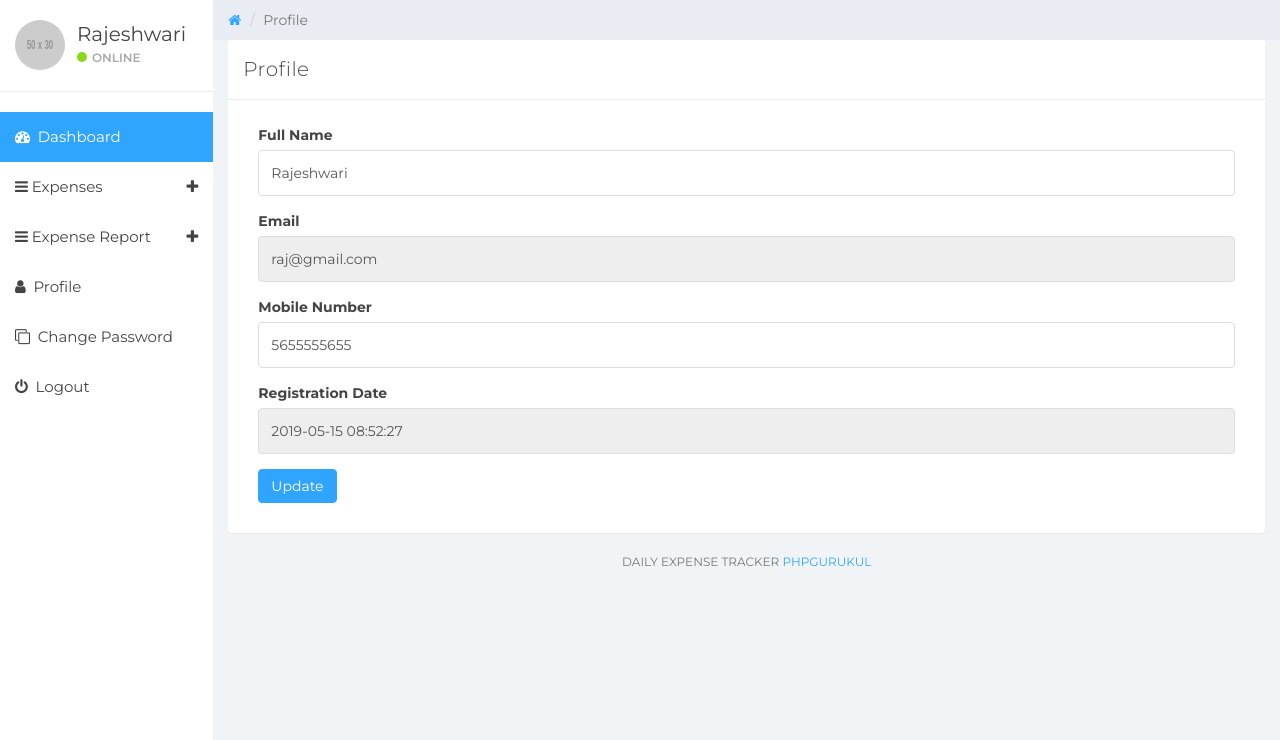
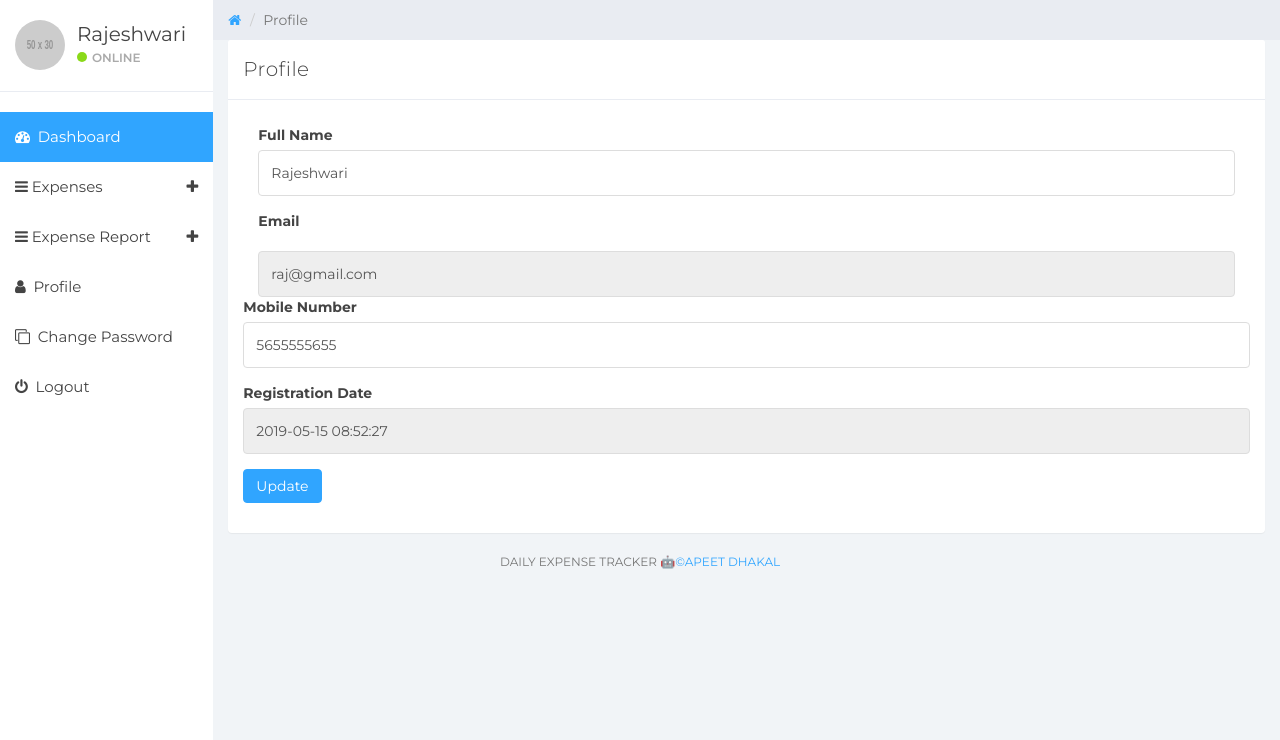
Before and after one commit to apeetdkl/EXPENSES, a PHP site: page /user-profile.php in a window 1280 px wide. Shown: the part 60-800 px from the top of the page. Run offline with PHP 8.4, Linux system fonts and the light colour scheme; a user stored in the database is signed in; data comes from the database, SQL or seed files in the repository; grey boxes labelled with a size stand in for pictures from a placeholder-image service; data that the repository does not hold is empty; some libraries are stand-ins or nearby versions.

Commit message:
Your commit message here

```diff
--- a/dets/dashboard.php
+++ b/dets/dashboard.php
@@ -89,7 +89,7 @@ $sum_yesterday_expense=$result1['yesterdayexpense'];
 					<div class="panel-body easypiechart-panel">
 						<h4>Yesterday's Expense</h4>
 						<div class="easypiechart" id="easypiechart-orange" data-percent="<?php echo $sum_yesterday_expense;?>" ><span class="percent"><?php if($sum_yesterday_expense==""){
-echo "0";
+						echo "0";
 } else {
 echo $sum_yesterday_expense;
 }
--- a/dets/includes/footer.php
+++ b/dets/includes/footer.php
@@ -1,3 +1,3 @@
 <div class="col-sm-12">
-				<p class="back-link">Daily Expense Tracker <a href="https://phpgurukul.com">phpgurukul</a></p>
+				<p class="back-link">Daily Expense Tracker <a href="https://apeetdkl.github.io/PORTFOLIO/">🤖©Apeet Dhakal</a></p>
 			</div>
--- a/dets/register.php
+++ b/dets/register.php
@@ -82,7 +82,7 @@ return true;
 								<button type="submit" value="submit" name="submit" class="btn btn-primary">Register</button><span style="padding-left:250px">
 								<a href="index.php" class="btn btn-primary">Login</a></span>
 							</div>
-							 </fieldset>
+						</fieldset>
 					</form>
 				</div>
 			</div>
--- a/dets/user-profile.php
+++ b/dets/user-profile.php
@@ -82,7 +82,7 @@ while ($row=mysqli_fetch_array($ret)) {
 								</div>
 								<div class="form-group">
 									<label>Email</label>
-<input type="email" class="form-control" name="email" value="<?php  echo $row['Email'];?>" required="true" readonly="true">
+								</div><input type="email" class="form-control" name="email" value="<?php  echo $row['Email'];?>" required="true" readonly="true">
 								</div>
 
 								<div class="form-group">
```
Also changed, not shown: Photos/Apeet.jpg (added).
